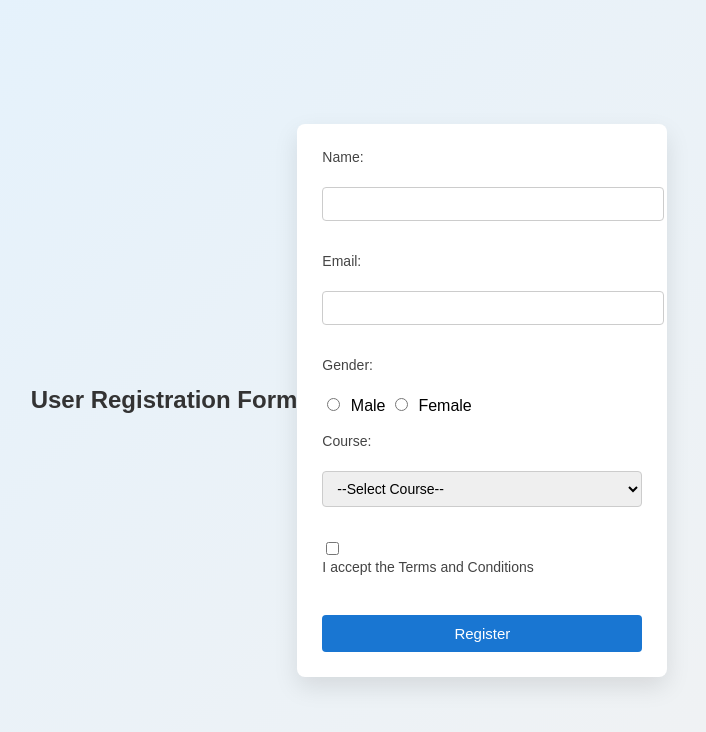
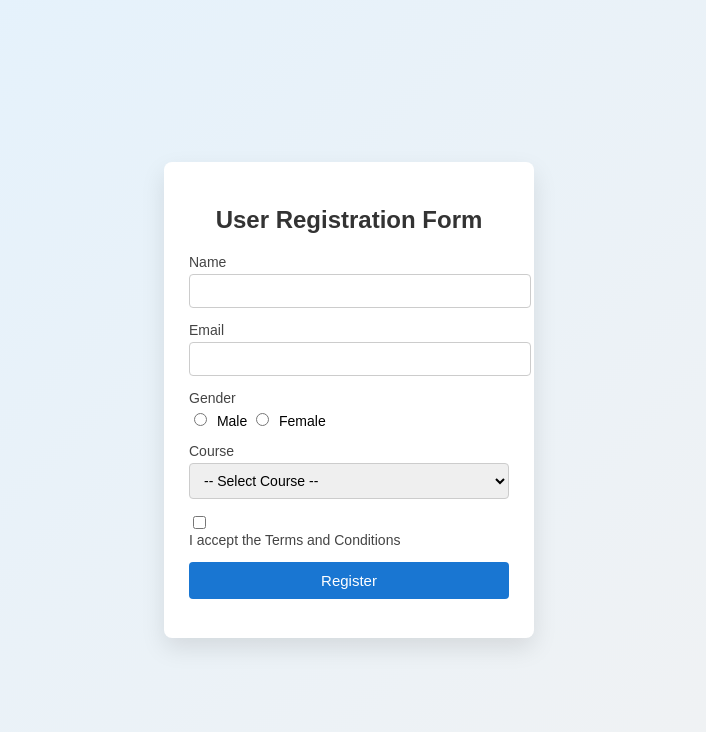
Before and after one commit to Captainanujm/js_internal_081_training, a plain HTML site: page Day-8-final_evaluation/newuser.html in a window 1280 px wide. Shown: the whole page, without its empty margins (291-997 px from the left). Drawn offline with Linux system fonts and the light colour scheme.

Commit message:
improved sturucture

```diff
--- a/Day-8-final_evaluation/newuser.html
+++ b/Day-8-final_evaluation/newuser.html
@@ -7,40 +7,46 @@
 </head>
 <body>
 
-  <h2>User Registration Form</h2>
-
   <form id="registrationForm">
 
+    <h2>User Registration Form</h2>
+
     <!-- Name -->
-    <label for="name">Name:</label><br>
-    <input type="text" id="name"><br><br>
+    <label for="name">Name</label>
+    <input type="text" id="name">
 
-    <label for="email">Email:</label><br>
-    <input type="email" id="email"><br><br>
+    <!-- Email -->
+    <label for="email">Email</label>
+    <input type="email" id="email">
 
-    <label>Gender:</label><br>
-    <input type="radio" name="gender" value="Male"> Male
-    <input type="radio" name="gender" value="Female"> Female
-    <br><br>
-    <label for="course">Course:</label><br>
+    <!-- Gender -->
+    <label>Gender</label>
+    <div class="radio-group">
+      <input type="radio" name="gender" value="Male"> Male
+      <input type="radio" name="gender" value="Female"> Female
+    </div>
+
+    <!-- Course -->
+    <label for="course">Course</label>
     <select id="course">
-      <option value="">--Select Course--</option>
+      <option value="">-- Select Course --</option>
       <option value="BTech">B.Tech</option>
       <option value="MCA">MCA</option>
       <option value="MBA">MBA</option>
     </select>
-    <br><br>
 
-
-    <input type="checkbox" id="terms">
-    <label for="terms">I accept the Terms and Conditions</label>
-    <br><br>
+    <!-- Terms -->
+    <div class="checkbox-group">
+      <input type="checkbox" id="terms">
+      <label for="terms">I accept the Terms and Conditions</label>
+    </div>
 
     <button type="submit">Register</button>
 
+    <p id="errorMsg"></p>
+
   </form>
 
-  <p id="errorMsg"></p>
-  <script src="newuser.js" charset="UTF-8></script>
+  <script src="newuser.js"></script>
 </body>
 </html>
```
